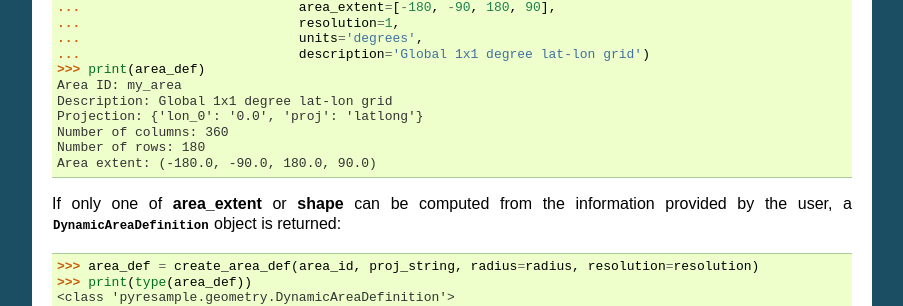
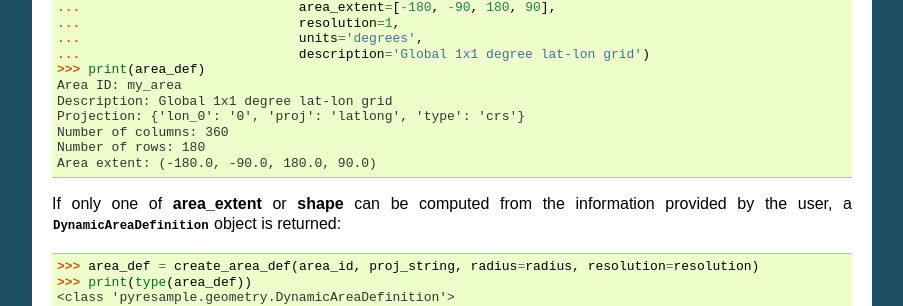
Before and after one commit to pytroll/pyresample, a Sphinx documentation site: the page built from docs/source/geometry_utils.rst, in a window 1280 px wide and 900 px high, scrolled down 1544 px. Shown: the part 151-457 px from the top of the window, without its empty margins (198-1101 px from the left). Built offline with Sphinx 7.4.7, drawn with Linux system fonts in a browser that asks for light colours.

Commit message:
Update docs/source/geometry_utils.rst
Co-Authored-By: Martin Raspaud <martin.raspaud@smhi.se>

```diff
--- a/docs/source/geometry_utils.rst
+++ b/docs/source/geometry_utils.rst
@@ -111,7 +111,7 @@ can be obtained as follows:
  >>> print(area_def)
  Area ID: my_area
  Description: Global 1x1 degree lat-lon grid
- Projection: {'lon_0': '0.0', 'proj': 'latlong'}
+ Projection: {'lon_0': '0', 'proj': 'latlong', 'type': 'crs'}
  Number of columns: 360
  Number of rows: 180
  Area extent: (-180.0, -90.0, 180.0, 90.0)
```
